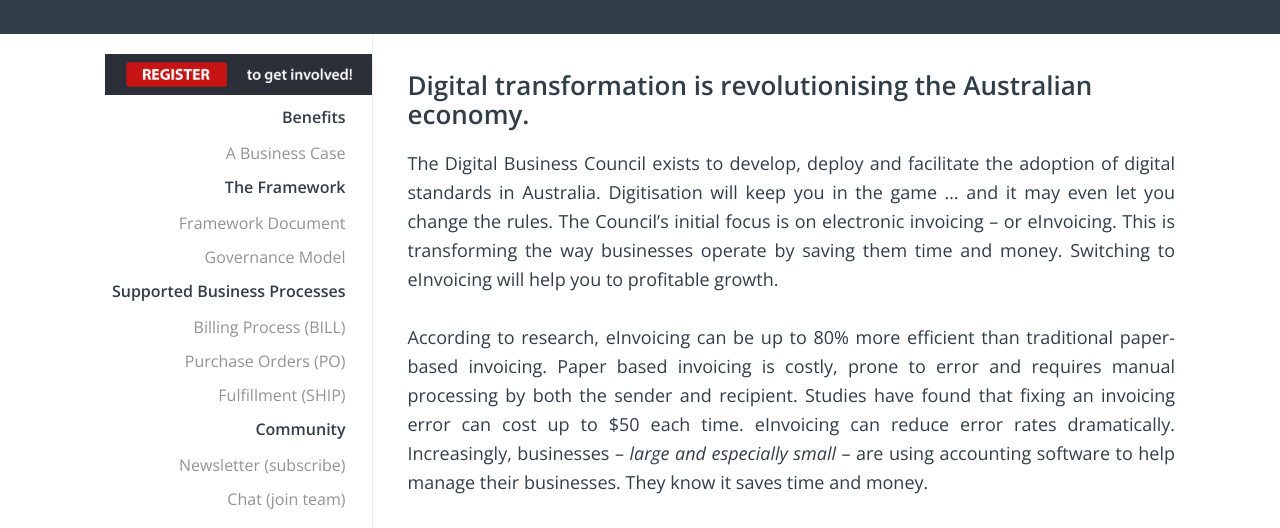
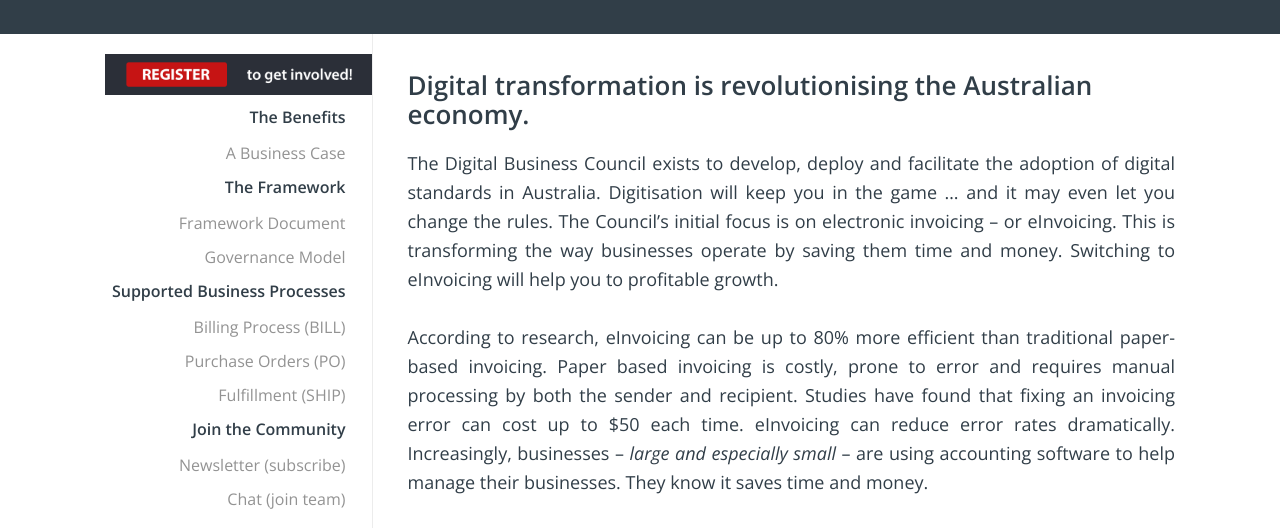
Before and after one commit to Digital-Business-Council/Digital-Business-Council.github.io, a Jekyll site: the page built from index.md, in a window 1280 px wide. Shown: the part 259-787 px from the top of the page. Built offline with Jekyll 4.4.1, drawn with Linux system fonts in a browser that asks for light colours.

Commit message:
Update sidebar-menu.html

```diff
--- a/_includes/sidebar-menu.html
+++ b/_includes/sidebar-menu.html
@@ -1,7 +1,7 @@
 <img src="../images/register1.gif">
 <ul class="sidebar-menu">
     {% assign current = page.url | downcase | split: '/' %}
-    <li class="menu-title">Benefits</li>
+    <li class="menu-title">The Benefits</li>
     <li><a {% if current[1] == 'business-case' %}class="active"{% endif %} href="/business-case/">A Business Case</a></li>
     <li class="menu-title">The Framework</li>
     <li><a {% if current[1] == 'interoperability-framework' %}class="active"{% endif %} href="/interoperability-framework/">Framework Document</a></li>
@@ -10,7 +10,7 @@
     <li><a {% if current[1] == 'billing-semantics' %}class="active"{% endif %} href="/billing-semantics/">Billing Process (BILL)</a></li>
     <li><a {% if current[1] == 'purchase-order-semantics' %}class="active"{% endif %} href="/purchase-order-semantics/">Purchase Orders (PO)</a></li>
     <li><a {% if current[1] == 'fulfillment-semantics' %}class="active"{% endif %} href="/fulfillment-semantics/">Fulfillment (SHIP)</a></li>
-    <li class="menu-title">Community</li>
+    <li class="menu-title">Join the Community</li>
     <li><a href="http://eepurl.com/ctZ6hf" target="_blank">Newsletter (subscribe)</a></li>
     <li><a href="http://chat.ausdigital.org" target="_blank">Chat (join team)</a></li>
 </ul>
```
